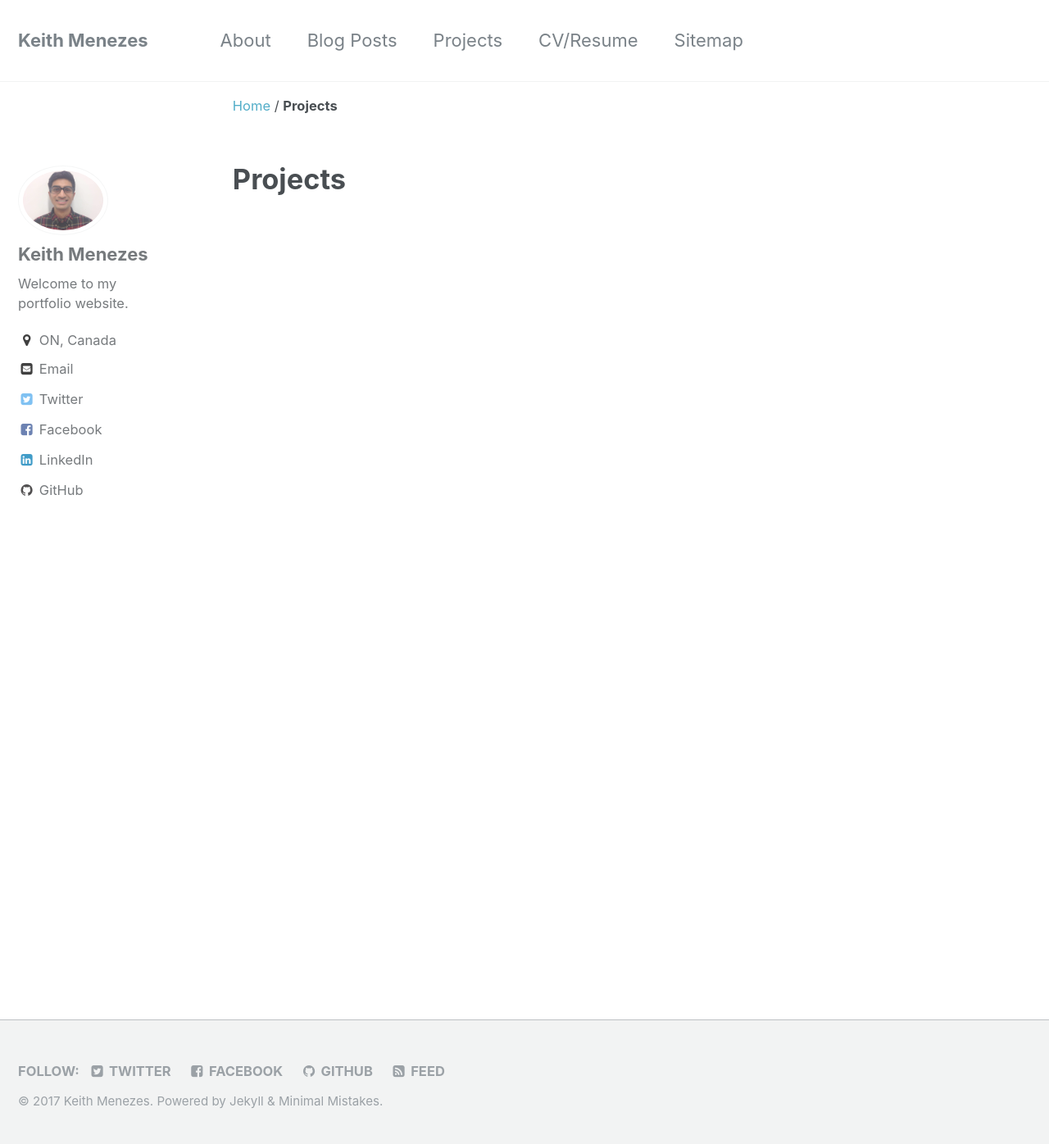
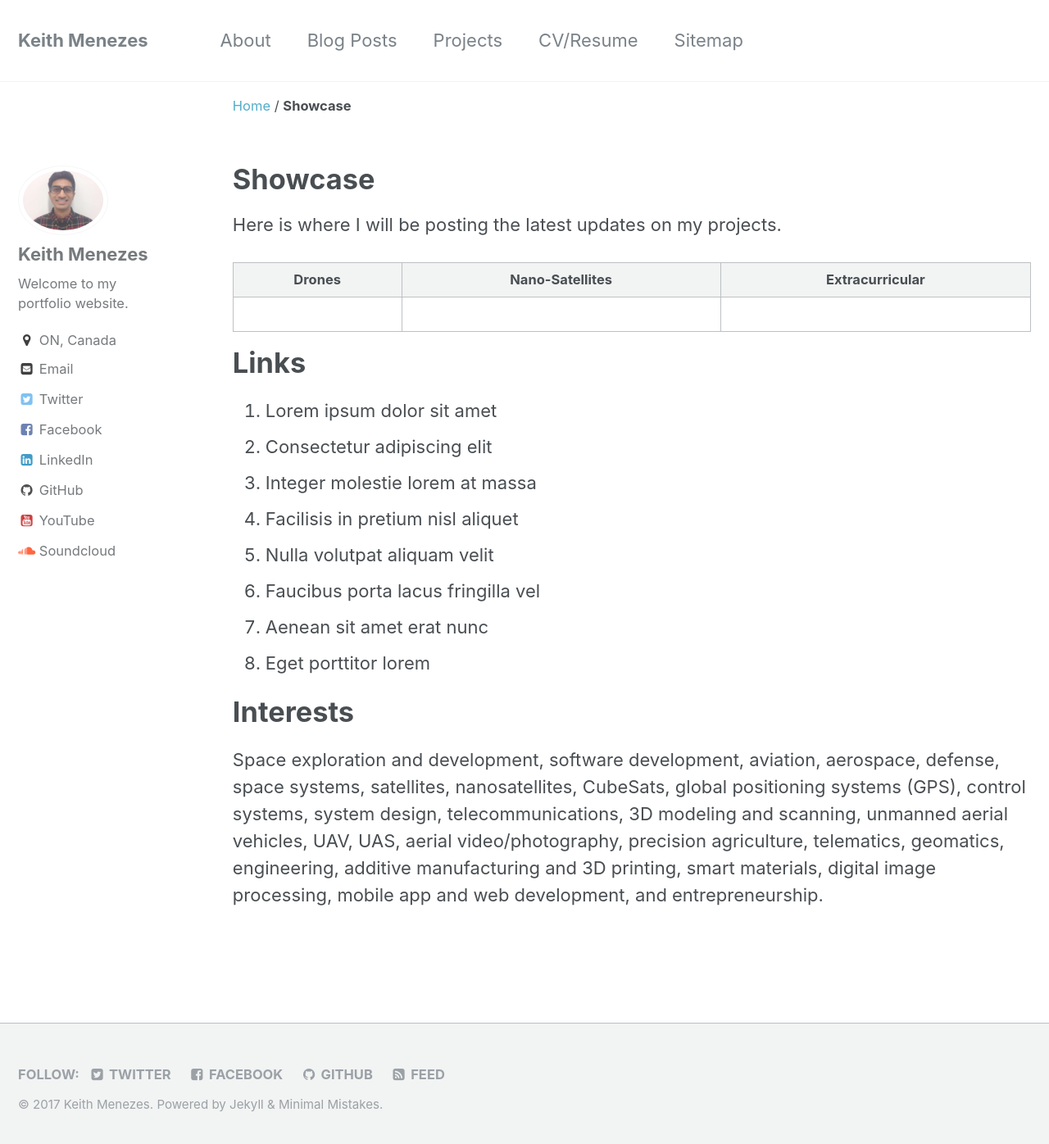
Before and after one commit to kmenezes/kmenezes.github.io, a Jekyll site: the page built from _pages/projects.md, in a window 1280 px wide and 1400 px high. Shown: the top 1396 px of the window at 82% size. Built offline with Jekyll 4.4.1, drawn with Linux system fonts in a browser that asks for light colours.

Commit message:
content update
added new post and about info

```diff
--- /dev/null
+++ b/CNAME
@@ -0,0 +1 @@
+keithmenezes.com
--- a/_config.yml
+++ b/_config.yml
@@ -10,10 +10,10 @@ locale                   : "en"
 title                    : "Keith Menezes"
 title_separator          : "-"
 name                     : "Keith Menezes"
-description              : "Portfolio Website."
+description              : "Welcome to my Portfolio Website"
 url                      : "https://kmenezes.github.io" # the base hostname & protocol for your site e.g. "https://mmistakes.github.io"
 baseurl                  : # the subpath of your site, e.g. "/blog"
-repository               : # GitHub username/repo-name e.g. "mmistakes/minimal-mistakes"
+repository               : kmenezes/kmenezes.github.io # GitHub username/repo-name e.g. "mmistakes/minimal-mistakes"
 teaser                   : /assets/images/fly.jpg # path of fallback teaser image, e.g. "/assets/images/500x300.png"
 breadcrumbs            : true # true, false (default)
 words_per_minute         : 200
@@ -86,7 +86,7 @@ author:
   codepen          :
   dribbble         :
   flickr           :
-  facebook         : "keith.meezes1"
+  facebook         : "keith.menezes1"
   foursquare       :
   github           : "kmenezes"
   google_plus      :
@@ -95,7 +95,7 @@ author:
   lastfm           :
   linkedin         : "keithdanielmenezes"
   pinterest        :
-  soundcloud       :
+  soundcloud       : "keithmenezes1"
   stackoverflow    : # "123456/username" (the last part of your profile url, e.g. http://stackoverflow.com/users/123456/username)
   steam            :
   tumblr           :
@@ -103,7 +103,7 @@ author:
   vine             :
   weibo            :
   xing             :
-  youtube          : # "https://youtube.com/c/MichaelRoseDesign"
+  youtube          : "https://www.youtube.com/channel/UCOZAHUNJh-cnpVMwipcej-Q" # "https://youtube.com/c/MichaelRoseDesign"
 
 
 # Reading Files
--- /dev/null
+++ b/_pages/projects.md
@@ -0,0 +1,33 @@
+---
+layout: archive
+title: "Showcase"
+permalink: /projects/
+author_profile: true
+---
+
+{% include base_path %}
+
+Here is where I will be posting the latest updates on my projects.
+
+| Drones   | Nano-Satellites | Extracurricular |
+|:--------:|:--------------:|:---------------:|
+|          |                 |                 |
+
+Links
+==========
+1. Lorem ipsum dolor sit amet
+2. Consectetur adipiscing elit
+3. Integer molestie lorem at massa
+4. Facilisis in pretium nisl aliquet
+5. Nulla volutpat aliquam velit
+6. Faucibus porta lacus fringilla vel
+7. Aenean sit amet erat nunc
+8. Eget porttitor lorem
+
+Interests
+=====================
+Space exploration and development, software development, aviation, aerospace, defense, space systems, satellites, nanosatellites, CubeSats, global positioning systems (GPS), control systems, system design, telecommunications, 3D modeling and scanning, unmanned aerial vehicles, UAV, UAS, aerial video/photography, precision agriculture, telematics, geomatics, engineering, additive manufacturing and 3D printing,  smart materials, digital image processing, mobile app and web development, and entrepreneurship.
+
+{% for post in site.portfolio %}
+  {% include archive-single.html %}
+{% endfor %}
--- a/_pages/projects.md.html
+++ /dev/null
@@ -1,13 +0,0 @@
----
-layout: archive
-title: "Projects"
-permalink: /projects/
-author_profile: true
----
-
-{% include base_path %}
-
-
-{% for post in site.portfolio %}
-  {% include archive-single.html %}
-{% endfor %}
```
Also changed, not shown: _pages/404.md (deleted, +0 -16 lines), _pages/about.md (+16 -5 lines), _pages/main.md (+2 -11 lines), _posts/2012-08-14-blog-post-1.md (deleted, +0 -20 lines), _posts/2017-01-02-blog-post-1.md (added, +19 -0 lines), README.md.
